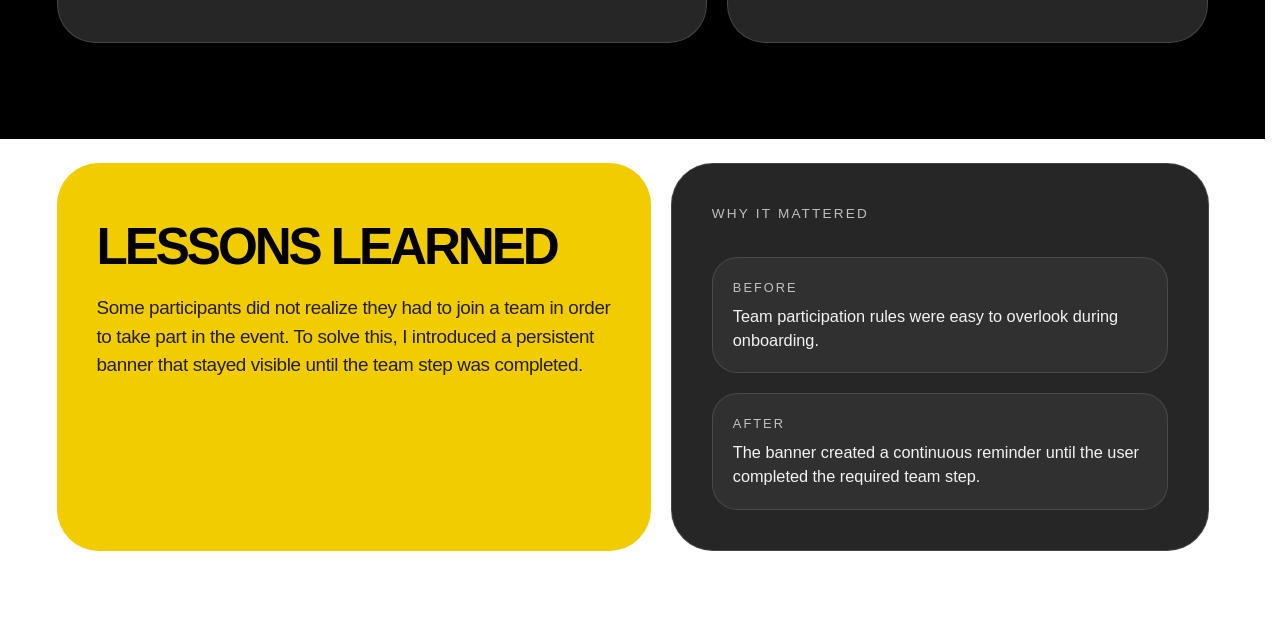
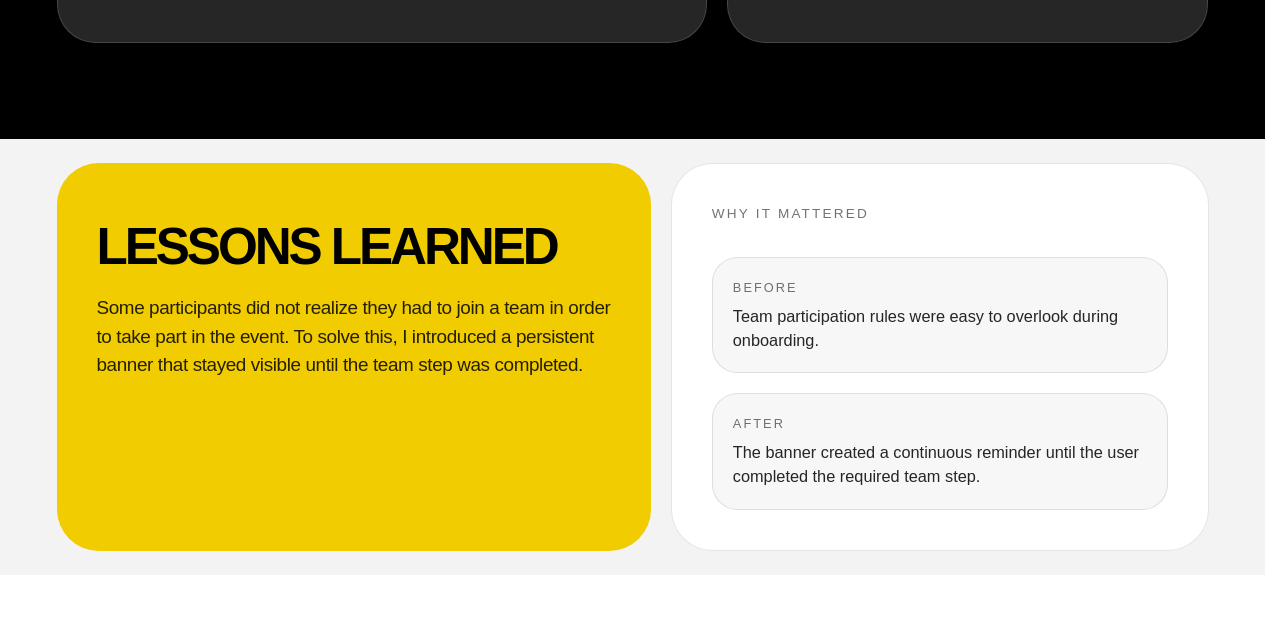
Before and after one commit to jzakrz/jakub-portfolio, a Next.js app: page /projects/hackathon in a window 1280 px wide. Shown: the part 1320-1945 px from the top of the page. Built offline with nearby package versions, Linux system fonts and the light colour scheme.

Commit message:
Switch Why it mattered block to light theme

```diff
--- a/app/projects/hackathon/page.tsx
+++ b/app/projects/hackathon/page.tsx
@@ -166,7 +166,7 @@ export default function HackathonPage() {
           </div>
         </section>
 
-        <section className="px-6 py-4 lg:px-10 lg:py-6">
+        <section className="bg-[#f3f3f4] px-6 py-4 lg:px-10 lg:py-6">
           <div className="mx-auto grid max-w-6xl gap-5 lg:grid-cols-[1.05fr_0.95fr]">
             <div className="rounded-[2.6rem] bg-[#f1cc00] p-8 lg:p-10">
 
@@ -183,27 +183,27 @@ export default function HackathonPage() {
               </p>
             </div>
 
-            <div className="rounded-[2.6rem] border border-white/15 bg-[#262626] p-8 text-white lg:p-10">
-              <p className="text-[0.85rem] font-medium uppercase tracking-[0.16em] text-white/70">
+            <div className="rounded-[2.6rem] border border-black/10 bg-white p-8 text-black lg:p-10">
+              <p className="text-[0.85rem] font-medium uppercase tracking-[0.16em] text-black/55">
                 Why it mattered
               </p>
 
               <div className="mt-8 space-y-5">
-                <div className="rounded-[1.6rem] border border-white/12 bg-[#303030] p-5">
-                  <p className="text-[0.8rem] uppercase tracking-[0.16em] text-white/70">
+                <div className="rounded-[1.6rem] border border-black/10 bg-[#f7f7f8] p-5">
+                  <p className="text-[0.8rem] uppercase tracking-[0.16em] text-black/55">
                     Before
                   </p>
-                  <p className="mt-2 text-[1.02rem] leading-[1.45] text-white/94">
+                  <p className="mt-2 text-[1.02rem] leading-[1.45] text-black/85">
                     Team participation rules were easy to overlook during
                     onboarding.
                   </p>
                 </div>
 
-                <div className="rounded-[1.6rem] border border-white/12 bg-[#303030] p-5">
-                  <p className="text-[0.8rem] uppercase tracking-[0.16em] text-white/70">
+                <div className="rounded-[1.6rem] border border-black/10 bg-[#f7f7f8] p-5">
+                  <p className="text-[0.8rem] uppercase tracking-[0.16em] text-black/55">
                     After
                   </p>
-                  <p className="mt-2 text-[1.02rem] leading-[1.45] text-white/94">
+                  <p className="mt-2 text-[1.02rem] leading-[1.45] text-black/85">
                     The banner created a continuous reminder until the user
                     completed the required team step.
                   </p>
```
